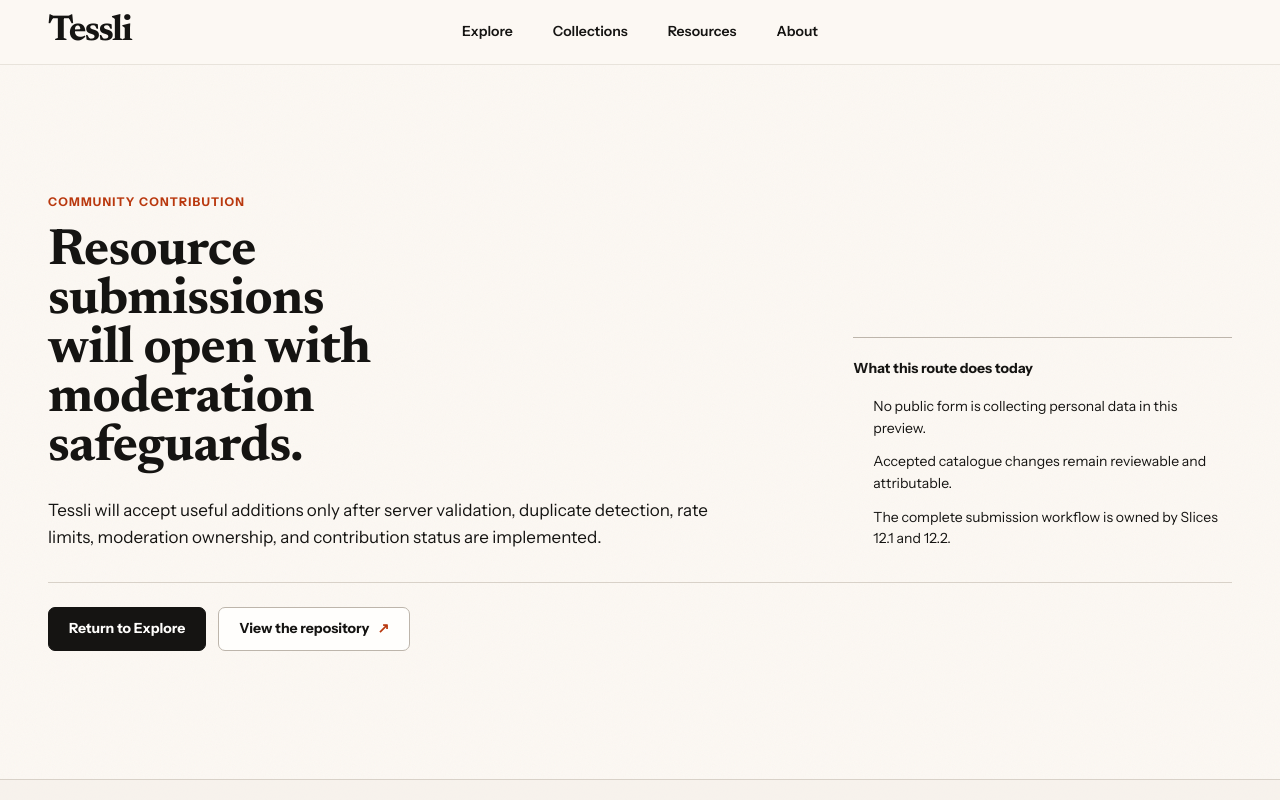
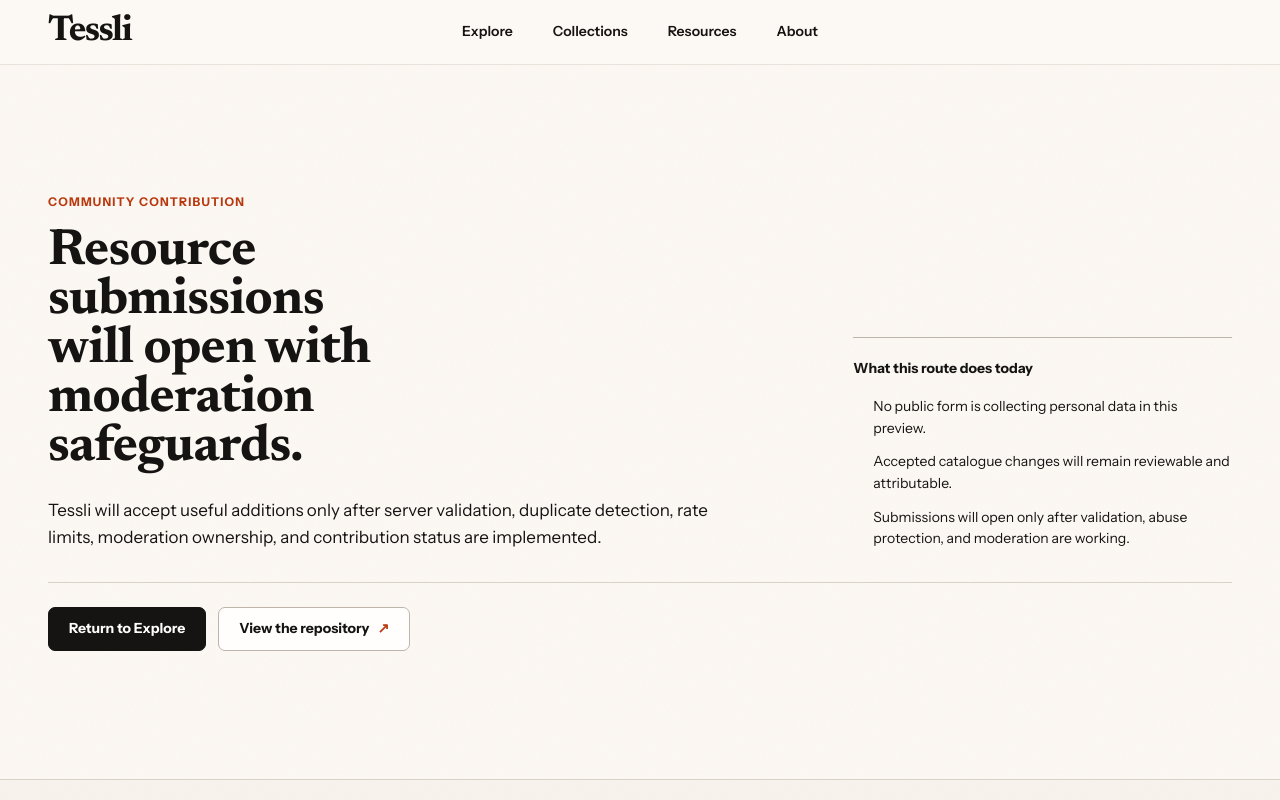
Before and after one commit to itsdeepaks/Mosaicary, a Next.js app in the folder web/: page /submit in a window 1280 px wide. Shown: the top 800 px of the page. Built offline with nearby package versions, Linux system fonts and the light colour scheme.

Commit message:
fix(routes): use visitor-facing submission status

```diff
--- a/web/app/submit/page.tsx
+++ b/web/app/submit/page.tsx
@@ -12,8 +12,8 @@
       summary="Tessli will accept useful additions only after server validation, duplicate detection, rate limits, moderation ownership, and contribution status are implemented."
       details={[
         "No public form is collecting personal data in this preview.",
-        "Accepted catalogue changes remain reviewable and attributable.",
-        "The complete submission workflow is owned by Slices 12.1 and 12.2.",
+        "Accepted catalogue changes will remain reviewable and attributable.",
+        "Submissions will open only after validation, abuse protection, and moderation are working.",
       ]}
     />
   );
```
